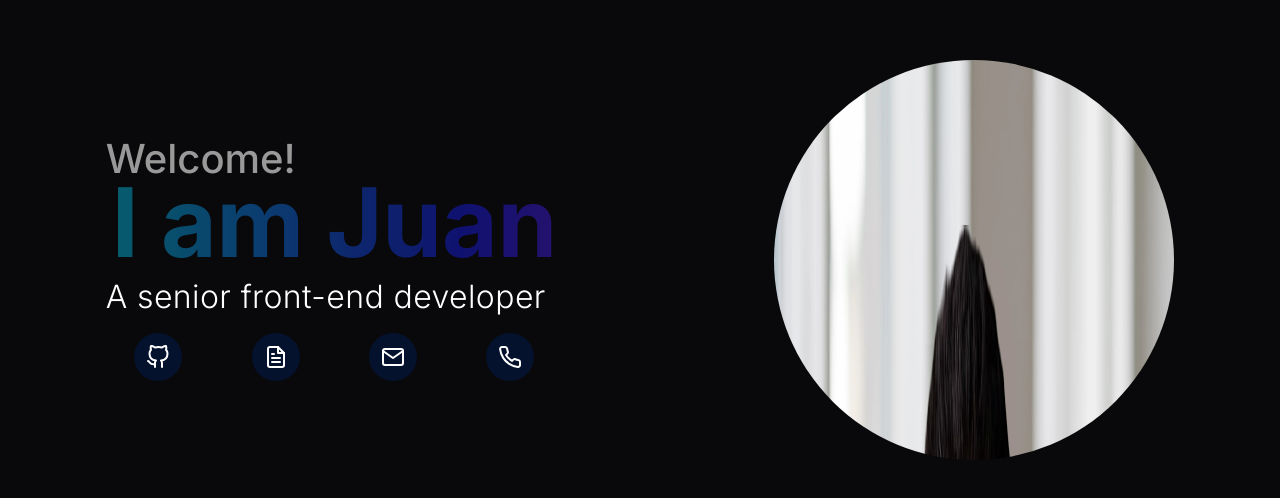
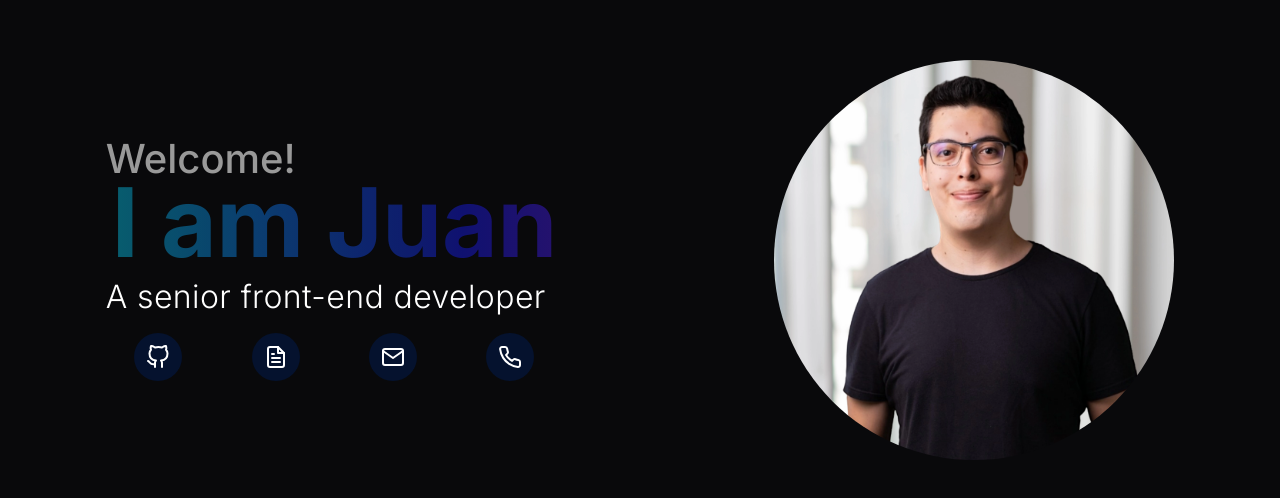
Before and after one commit to RamonEspinosa/RamonEspinosa.github.io, a Next.js app: page / in a window 1280 px wide. Shown: the part 140-638 px from the top of the page. Built offline with nearby package versions, Linux system fonts and the light colour scheme.

Commit message:
Fix profile picture size

```diff
--- a/components/About/index.tsx
+++ b/components/About/index.tsx
@@ -14,6 +14,7 @@ const About = () => {
       </div>
       <div className={styles.about__frame}>
         <Image
+          className={styles.about__picture}
           src={profilePic}
           alt="Juan Lopez headshot"
           priority
--- a/components/About/styles.module.scss
+++ b/components/About/styles.module.scss
@@ -26,4 +26,7 @@
     position: relative;
     overflow: hidden;
   }
+  &__picture {
+    height: auto;
+  }
 }
```
